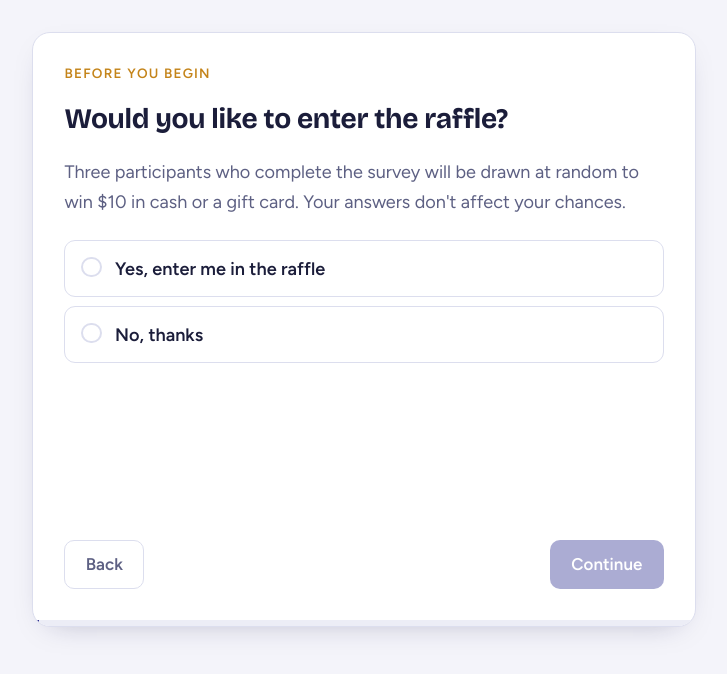
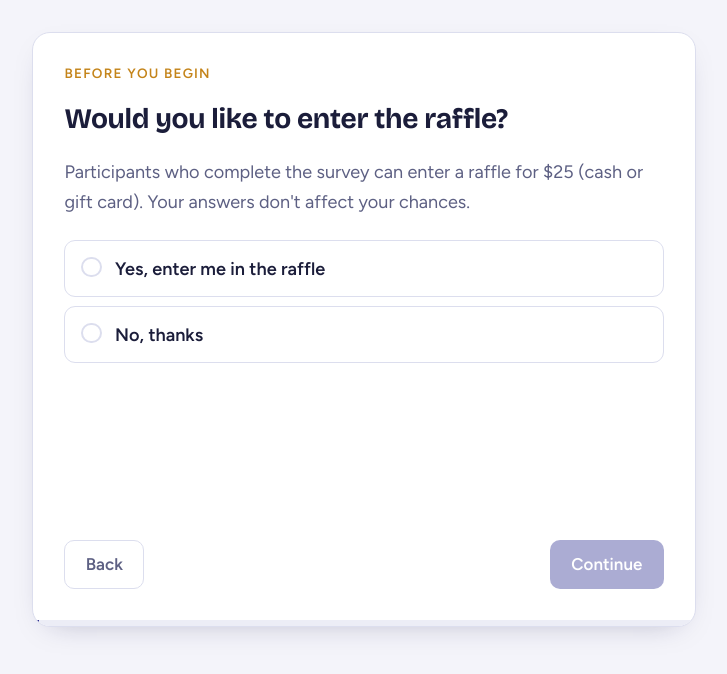
Before and after one commit to LingQi000809/DisneyFormula, a plain HTML site: page ExploratoryExperiment/pilot/index.html in a window 1280 px wide. Both pictures are taken after a click on the button "Begin". Shown: the whole page, without its empty margins (276-1003 px from the left). Drawn offline with nearby package versions, Linux system fonts and the light colour scheme.

Commit message:
change prize

```diff
--- a/ExploratoryExperiment/pilot/index.html
+++ b/ExploratoryExperiment/pilot/index.html
@@ -736,9 +736,9 @@
                     '<li><span class="k">3</span><span><b>Answer honestly.</b>Please don\'t look anything up, use song-identification apps, or ask anyone nearby. Your answers don\'t affect your chances in the raffle, and an honest "no" is just as useful to me as a "yes."</span></li>' +
                     '</ul>' +
                     '<div class="prize"><span class="ico" aria-hidden="true">' + GIFT + '</span>' +
-                    '<strong>Raffle: three $10 prizes</strong>' +
-                    '<p>Each prize is $10 in cash or a gift card. Everyone who completes the survey can enter. You can sign up with your email address on the next page. One entry per person.</p>' +
-                    '<p>Three winners are drawn at random after the survey closes and notified by email.</p></div>' +
+                    '<strong>Raffle: $25 prize</strong>' +
+                    '<p>Participants who complete the survey can enter a raffle for $25 (cash or gift card). You can opt in with your email address on the next page.</p>' +
+                    '<p>Each person can enter once. After the survey closes, one participant will be selected at random and contacted by email.</p></div>' +
                     (FILES.length ? "" : '<p class="err">No excerpts are set up yet (clips.js is empty).</p>') +
                     '<div class="actions"><span></span><button class="btn" id="next" type="button"' + (FILES.length ? "" : " disabled") + '>Begin</button></div>';
                 $("next").onclick = function() {
@@ -962,12 +962,12 @@
                 stage.innerHTML =
                     '<div class="eyebrow">Before you begin</div>' +
                     '<h2>Would you like to enter the raffle?</h2>' +
-                    '<p class="lede">Three participants who complete the survey will be drawn at random to win $10 in cash or a gift card. Your answers don\'t affect your chances.</p>' +
+                    '<p class="lede">Participants who complete the survey can enter a raffle for $25 (cash or gift card). Your answers don\'t affect your chances.</p>' +
                     '<div class="opts" role="radiogroup" aria-label="Raffle">' +
                     opt("draw", "yes", "Yes, enter me in the raffle", "", w.mode === "yes") +
                     opt("draw", "no", "No, thanks", "", w.mode === "no") +
                     '</div>' +
-                    '<div class="field" id="emBox"' + (w.mode === "yes" ? "" : " hidden") + '><label for="f-email">Email address <span class="req">*</span></label><span class="hint">Used only to contact the winners. One entry per person; repeat entries with the same email don\'t count.</span><input type="email" id="f-email" autocomplete="email" value="' + esc(w.email) + '"><span class="err" id="emErr" hidden>Please enter a valid email address.</span></div>' +
+                    '<div class="field" id="emBox"' + (w.mode === "yes" ? "" : " hidden") + '><label for="f-email">Email address <span class="req">*</span></label><span class="hint">Used only to contact the selected participant. One entry per person; repeat entries with the same email don\'t count.</span><input type="email" id="f-email" autocomplete="email" value="' + esc(w.email) + '"><span class="err" id="emErr" hidden>Please enter a valid email address.</span></div>' +
                     '<div class="actions"><button class="btn ghost" type="button" id="back">Back</button><button class="btn" id="next" type="button">Continue</button></div>';
                 var em = $("f-email");
 
@@ -1145,7 +1145,7 @@
                     res.duplicate ? '<p class="lede">This email address has already been entered, so this attempt doesn\'t add another entry.</p>' :
                     '<div class="prize short"><span class="ico" aria-hidden="true">' + GIFT + '</span>' +
                     '<strong>You are entered in the raffle</strong>' +
-                    '<p>Thank you for completing the survey. You will be considered for one of three $10 prizes (cash or gift card). Winners are drawn at random after the survey closes and notified by email.</p></div>';
+                    '<p>Thank you for completing the survey. You will be considered for the $25 prize (cash or gift card). After the survey closes, one participant will be selected at random and contacted by email.</p></div>';
                 stage.innerHTML =
                     '<div class="eyebrow">Survey complete</div>' +
                     '<h2>Thank you for participating.</h2>' +
```
Also changed, not shown: 2 other files.
